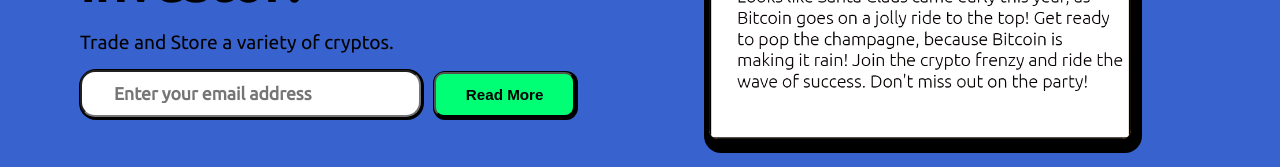
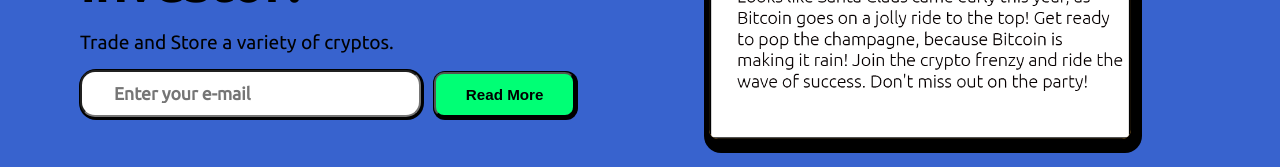
Before and after one commit to waizu0/CoinWave, a React (Create React App) app: page / in a window 1280 px wide. Shown: the part 398-565 px from the top of the page. Built offline with nearby package versions, Linux system fonts and the light colour scheme; no server answers; the HTML template or start-up script is replaced by a standard one.

Commit message:
Changed some text

```diff
--- a/src/components/Featured/Featured.js
+++ b/src/components/Featured/Featured.js
@@ -26,7 +26,7 @@ const Featured = () => {
             <div className='container'>
                 <div className='left'>
                     <h2>Explore trending Cryptos! Like {data[0].name} and {data[1].name}</h2>
-                    <p>Explore all availables Cryptocurrencies!</p>
+                    <p>Explore all Cryptos!</p>
                     <button className='btn'>See More Cryptos</button>
                 </div>
 
--- a/src/components/Hero/Hero.js
+++ b/src/components/Hero/Hero.js
@@ -12,7 +12,7 @@ function Hero() {
                 <h1>For every type of investor!</h1>
                 <p>Trade and Store a variety of cryptos.</p>
                 <div className='input-container'>
-                    <input type="email" placeholder='Enter your email address'/>
+                    <input type="email" placeholder='Enter your e-mail'/>
                     <button className='btn'>Read More</button>
                 </div>
             </div>
```
